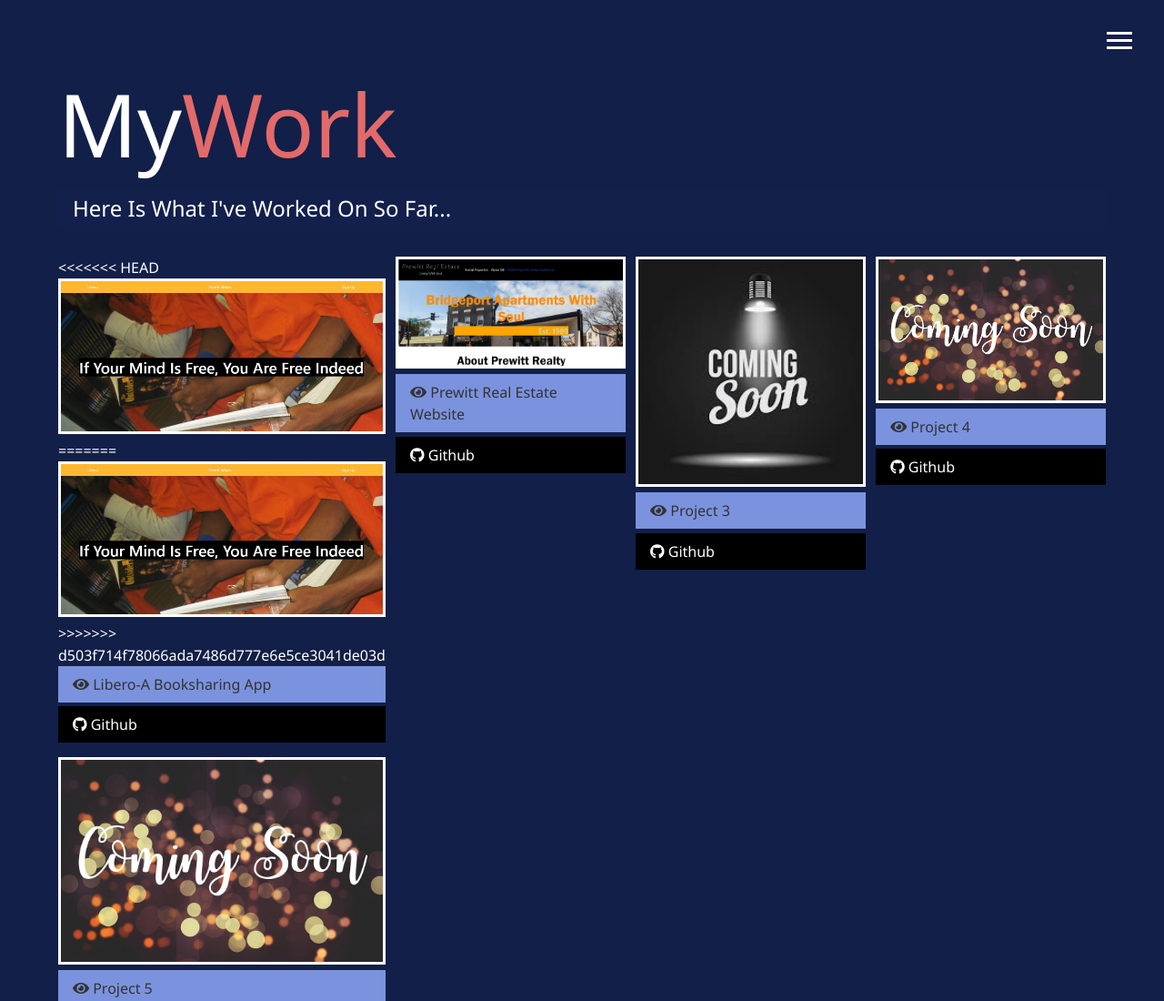
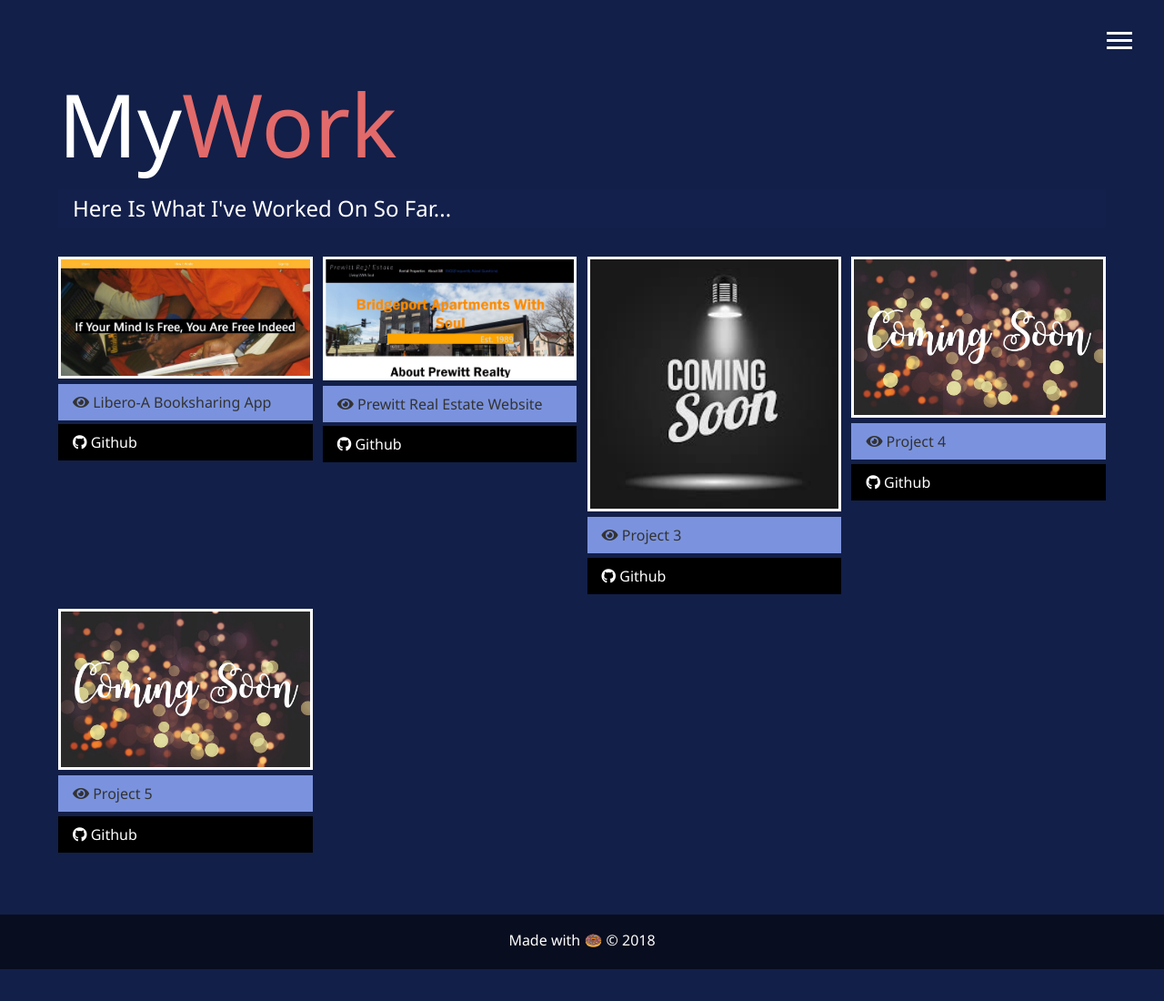
Before and after one commit to djetton6/djetton6.github.io, a website: page work.html in a window 1280 px wide. Shown: the top 1100 px of the page at 91% size. After the commit the page ends 1065 px from the top, so only its background shows below. Drawn offline with nearby package versions, Linux system fonts and the light colour scheme; some packages are replaced by stand-ins of ours.

Commit message:
committed changes in the work section.

```diff
--- a/work.html
+++ b/work.html
@@ -52,11 +52,7 @@
         <div class="projects">
             <div class="item">
                 <a href="#!">
-<<<<<<< HEAD
                     <img src="img/projects/libero.jpg" alt="Libero-A Booksharing App">
-=======
-                    <img src="img/projects/libero.JPG" alt="Project 1">
->>>>>>> d503f714f78066ada7486d777e6e5ce3041de03d
                 </a>
                 <a href="#!" class="btn-light">
                     <i class="fas fa-eye"></i> Libero-A Booksharing App
```
